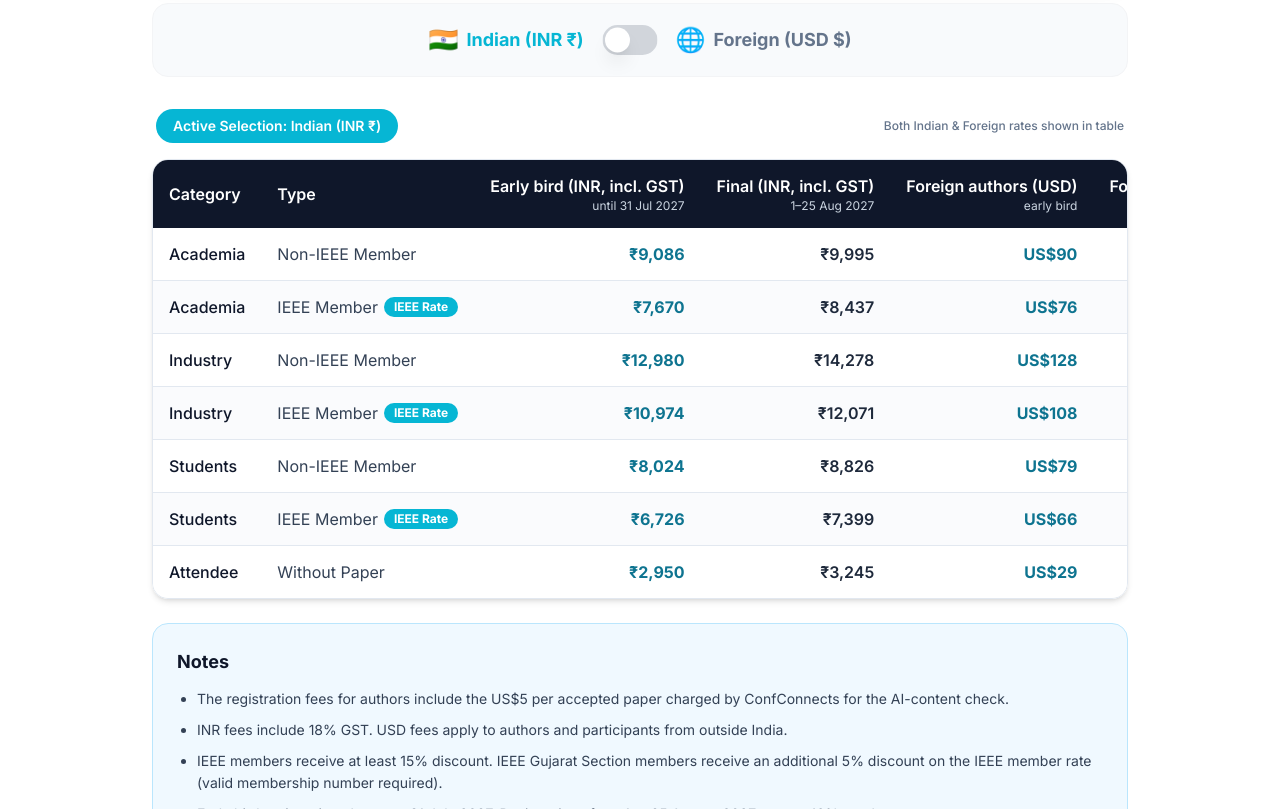
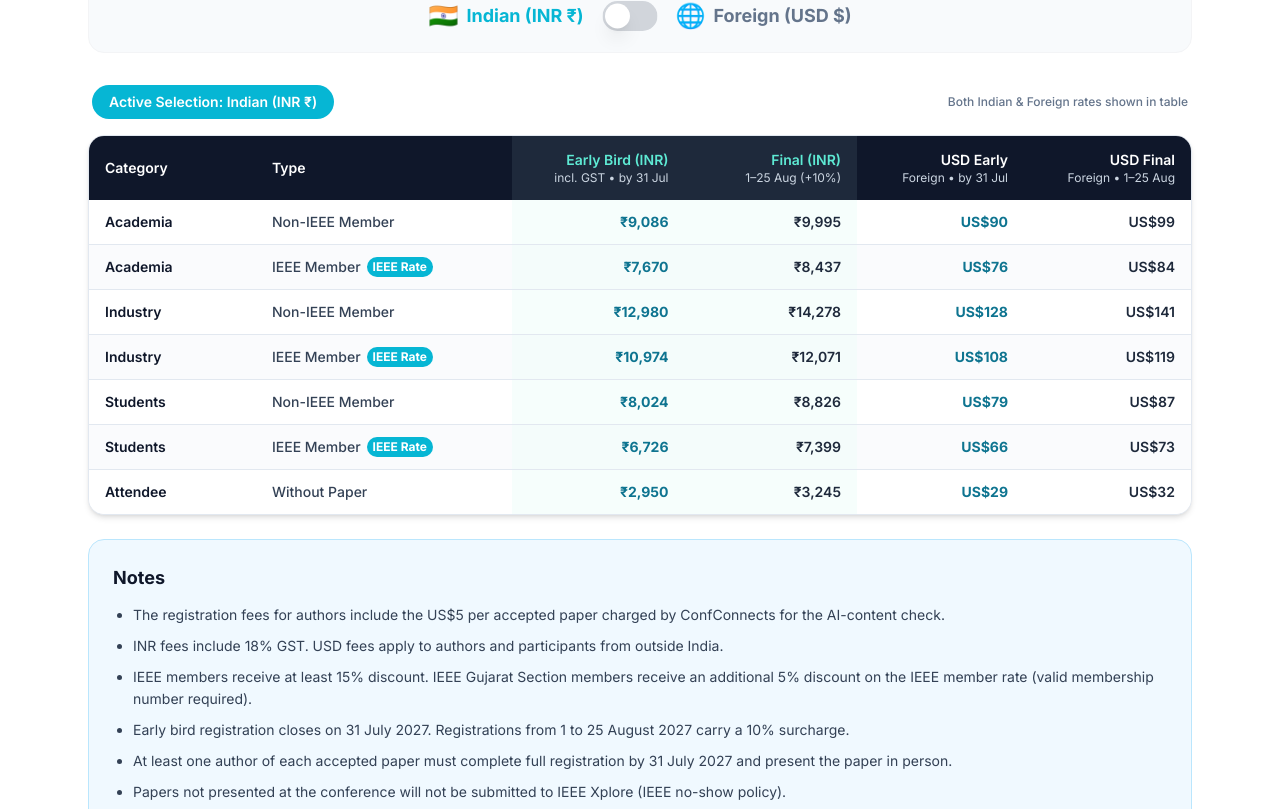
Before and after one commit to desaiarpan24/ic6gst-2027, a Next.js app: page /registration in a window 1280 px wide. Shown: the part 751-1560 px from the top of the page. Built offline with nearby package versions, Linux system fonts and the light colour scheme.

Commit message:
Fit registration fee table directly on page without horizontal scrolling and link active currency highlight

```diff
--- a/app/registration/page.tsx
+++ b/app/registration/page.tsx
@@ -44,7 +44,7 @@ export default function RegistrationPage() {
 
       {/* Main Registration Content */}
       <section className="py-16 bg-white">
-        <div className="max-w-5xl mx-auto px-4 sm:px-6">
+        <div className="max-w-6xl mx-auto px-4 sm:px-6">
           {/* Early Bird 10-Day Policy Instruction Card (No Counter) */}
           <AnimatedSection>
             <div className="mb-8 p-6 sm:p-7 rounded-3xl bg-navy text-white border border-teal-DEFAULT/30 shadow-xl">
@@ -109,7 +109,7 @@ export default function RegistrationPage() {
             </div>
 
             {/* Fee Table */}
-            <FeeTable />
+            <FeeTable activeCurrency={isUSD ? "USD" : "INR"} />
 
             {/* Note under fee table */}
             <div className="mt-4 p-4 rounded-xl bg-amber-500/10 border border-amber-500/30 text-slate-body text-sm flex items-start gap-3 shadow-xs">
--- a/components/FeeTable.tsx
+++ b/components/FeeTable.tsx
@@ -76,35 +76,39 @@ const feeSchedule: FeeRow[] = [
   },
 ];
 
-export default function FeeTable() {
+interface FeeTableProps {
+  activeCurrency?: "INR" | "USD";
+}
+
+export default function FeeTable({ activeCurrency }: FeeTableProps = {}) {
   return (
     <div className="space-y-6">
-      {/* Table Container */}
-      <div className="overflow-x-auto rounded-2xl border border-slate-200 shadow-md bg-white">
-        <table className="w-full min-w-[760px] text-sm sm:text-base border-collapse">
+      {/* Table Container - Fits whole table directly on page without scrolling */}
+      <div className="rounded-2xl border border-slate-200 shadow-md bg-white overflow-hidden">
+        <table className="w-full table-auto sm:table-fixed text-xs sm:text-sm border-collapse">
           <thead>
             <tr className="bg-[#0f172a] text-white">
-              <th className="text-left px-4 py-3.5 font-semibold whitespace-nowrap">
+              <th className="text-left px-2 sm:px-3 md:px-4 py-3.5 font-semibold w-[15%]">
                 Category
               </th>
-              <th className="text-left px-4 py-3.5 font-semibold whitespace-nowrap">
+              <th className="text-left px-2 sm:px-3 md:px-4 py-3.5 font-semibold w-[23%]">
                 Type
               </th>
-              <th className="text-right px-4 py-3.5 font-semibold whitespace-nowrap">
-                Early bird (INR, incl. GST)
-                <span className="block text-xs font-normal text-slate-300">until 31 Jul 2027</span>
+              <th className={`text-right px-2 sm:px-3 md:px-4 py-3.5 font-semibold w-[15.5%] transition-colors ${activeCurrency === "INR" ? "bg-slate-800 text-teal-300" : ""}`}>
+                <span>Early Bird (INR)</span>
+                <span className="block text-[10px] sm:text-xs font-normal text-slate-300 leading-tight">incl. GST • by 31 Jul</span>
               </th>
-              <th className="text-right px-4 py-3.5 font-semibold whitespace-nowrap">
-                Final (INR, incl. GST)
-                <span className="block text-xs font-normal text-slate-300">1–25 Aug 2027</span>
+              <th className={`text-right px-2 sm:px-3 md:px-4 py-3.5 font-semibold w-[15.5%] transition-colors ${activeCurrency === "INR" ? "bg-slate-800 text-teal-300" : ""}`}>
+                <span>Final (INR)</span>
+                <span className="block text-[10px] sm:text-xs font-normal text-slate-300 leading-tight">1–25 Aug (+10%)</span>
               </th>
-              <th className="text-right px-4 py-3.5 font-semibold whitespace-nowrap">
-                Foreign authors (USD)
-                <span className="block text-xs font-normal text-slate-300">early bird</span>
+              <th className={`text-right px-2 sm:px-3 md:px-4 py-3.5 font-semibold w-[15%] transition-colors ${activeCurrency === "USD" ? "bg-slate-800 text-teal-300" : ""}`}>
+                <span>USD Early</span>
+                <span className="block text-[10px] sm:text-xs font-normal text-slate-300 leading-tight">Foreign • by 31 Jul</span>
               </th>
-              <th className="text-right px-4 py-3.5 font-semibold whitespace-nowrap">
-                Foreign authors (USD)
-                <span className="block text-xs font-normal text-slate-300">final</span>
+              <th className={`text-right px-2 sm:px-3 md:px-4 py-3.5 font-semibold w-[15%] transition-colors ${activeCurrency === "USD" ? "bg-slate-800 text-teal-300" : ""}`}>
+                <span>USD Final</span>
+                <span className="block text-[10px] sm:text-xs font-normal text-slate-300 leading-tight">Foreign • 1–25 Aug</span>
               </th>
             </tr>
           </thead>
@@ -116,29 +120,29 @@ export default function FeeTable() {
                   idx % 2 === 1 ? "bg-slate-50/70" : "bg-white"
                 }`}
               >
-                <td className="px-4 py-3.5 font-medium text-slate-900 whitespace-nowrap">
+                <td className="px-2 sm:px-3 md:px-4 py-3 font-semibold text-slate-900">
                   {row.category}
                 </td>
-                <td className="px-4 py-3.5 text-slate-700 whitespace-nowrap">
-                  <div className="flex items-center gap-1.5">
-                    <span>{row.type}</span>
+                <td className="px-2 sm:px-3 md:px-4 py-3 text-slate-700">
+                  <div className="flex flex-wrap items-center gap-1 sm:gap-1.5">
+                    <span className="font-medium">{row.type}</span>
                     {row.isIEEEMember && (
-                      <span className="inline-block bg-[#06b6d4] text-white rounded-full px-2.5 py-0.5 text-xs font-bold">
+                      <span className="inline-block bg-[#06b6d4] text-white rounded-full px-1.5 py-0.5 text-[10px] sm:text-xs font-bold whitespace-nowrap">
                         IEEE Rate
                       </span>
                     )}
                   </div>
                 </td>
-                <td className="px-4 py-3.5 text-right font-bold text-[#0e7490] whitespace-nowrap">
+                <td className={`px-2 sm:px-3 md:px-4 py-3 text-right font-bold text-[#0e7490] whitespace-nowrap ${activeCurrency === "INR" ? "bg-teal-50/60" : ""}`}>
                   {row.inrEarly}
                 </td>
-                <td className="px-4 py-3.5 text-right font-semibold text-slate-800 whitespace-nowrap">
+                <td className={`px-2 sm:px-3 md:px-4 py-3 text-right font-semibold text-slate-800 whitespace-nowrap ${activeCurrency === "INR" ? "bg-teal-50/60" : ""}`}>
                   {row.inrFinal}
                 </td>
-                <td className="px-4 py-3.5 text-right font-bold text-[#0e7490] whitespace-nowrap">
+                <td className={`px-2 sm:px-3 md:px-4 py-3 text-right font-bold text-[#0e7490] whitespace-nowrap ${activeCurrency === "USD" ? "bg-teal-50/60" : ""}`}>
                   {row.usdEarly}
                 </td>
-                <td className="px-4 py-3.5 text-right font-semibold text-slate-800 whitespace-nowrap">
+                <td className={`px-2 sm:px-3 md:px-4 py-3 text-right font-semibold text-slate-800 whitespace-nowrap ${activeCurrency === "USD" ? "bg-teal-50/60" : ""}`}>
                   {row.usdFinal}
                 </td>
               </tr>
```
